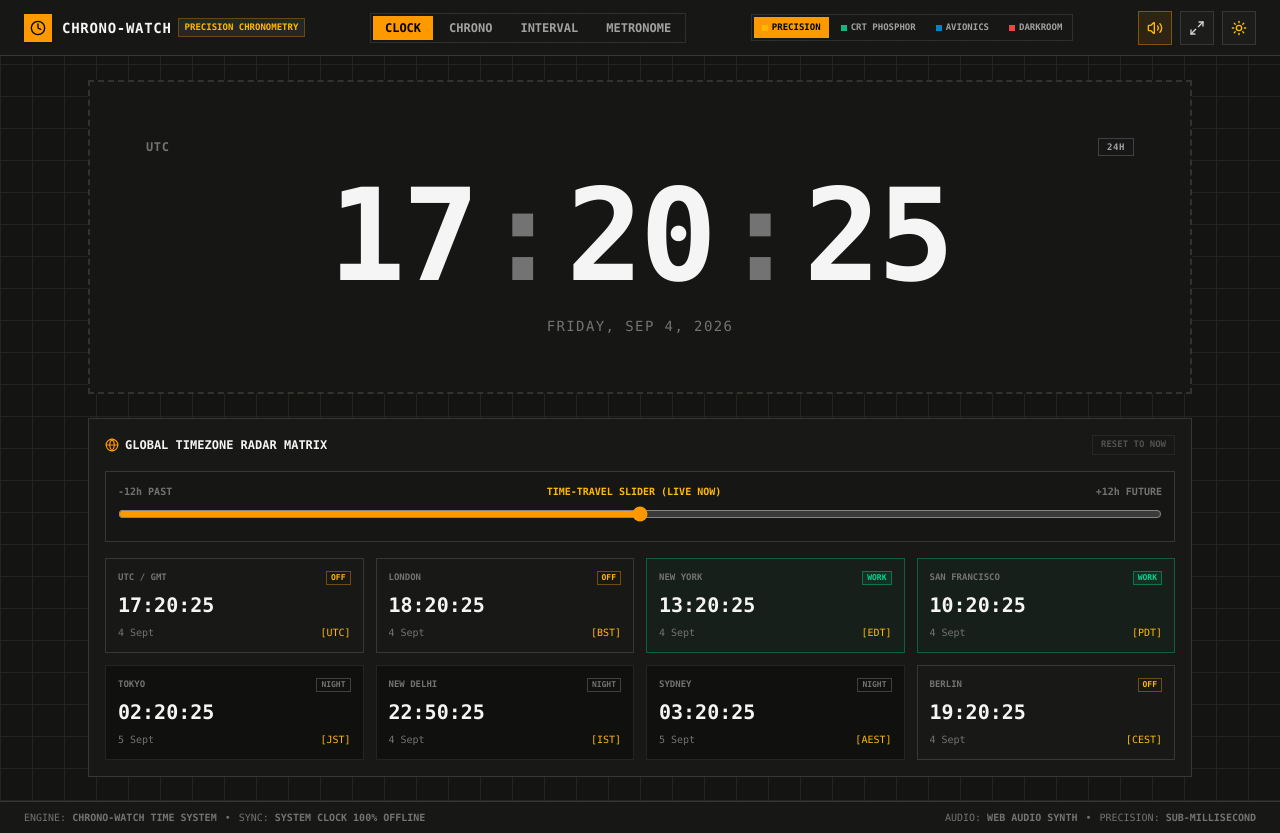
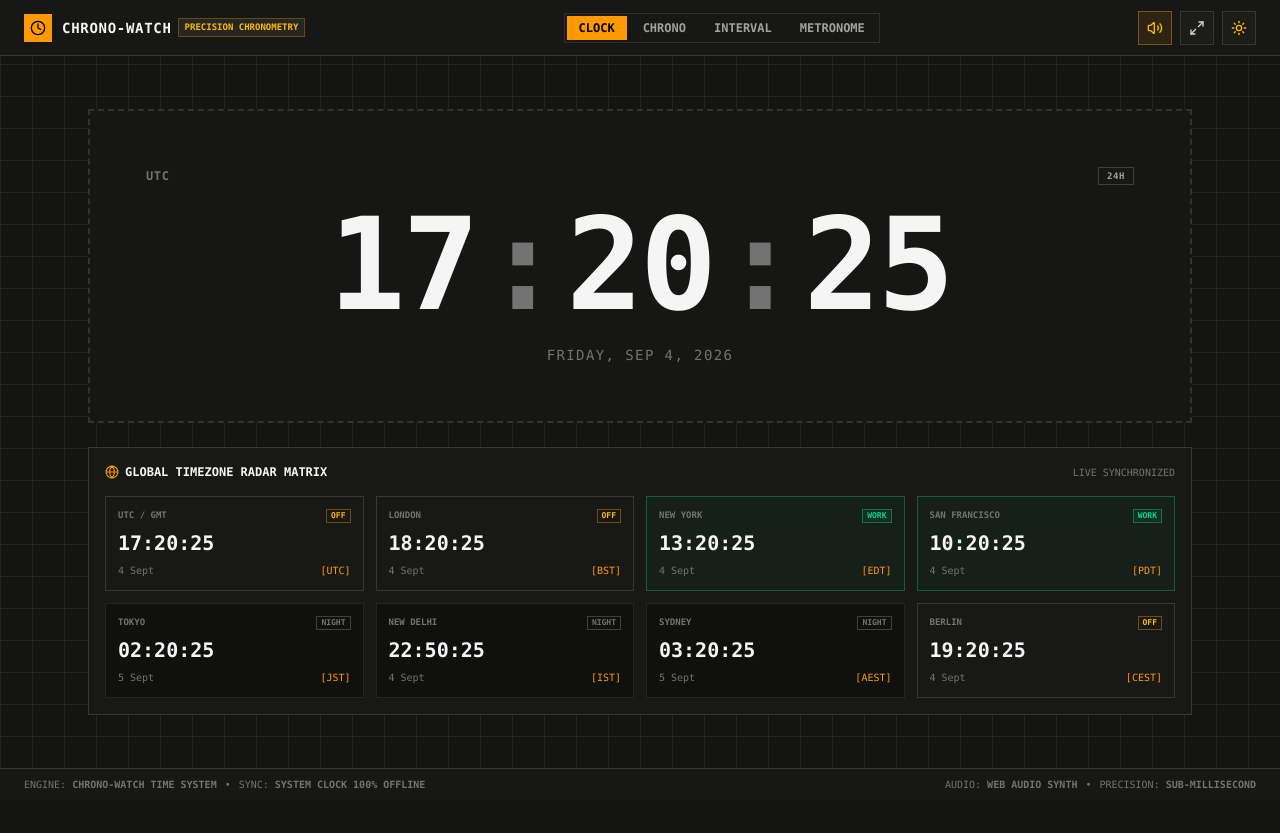
Before and after one commit to khokharsnehil45/chrono-watch, a Next.js app: page / in a window 1280 px wide. After the commit the page ends 800 px from the top, so only its background shows below. Built offline with nearby package versions, Linux system fonts and the light colour scheme.

Commit message:
feat: simplify watch UI, remove color palette selector and timezone slider

```diff
--- a/app/page.tsx
+++ b/app/page.tsx
@@ -45,63 +45,12 @@ const DEFAULT_ZONES: WorldZone[] = [
   { city: "BERLIN", tz: "Europe/Berlin", code: "CEST" },
 ];
 
-export type ColorSkin = "AMBER" | "MATRIX" | "AVIATION" | "NIGHT_RED";
-
-export const SKIN_CONFIG: Record<ColorSkin, {
-  name: string;
-  badge: string;
-  primaryHex: string;
-  accentClass: string;
-  borderHover: string;
-  textAccent: string;
-  bgAccent: string;
-}> = {
-  AMBER: {
-    name: "SWISS AMBER",
-    badge: "PRECISION",
-    primaryHex: "#ffb703",
-    accentClass: "text-amber-500",
-    borderHover: "hover:border-amber-500",
-    textAccent: "text-amber-400",
-    bgAccent: "bg-amber-500",
-  },
-  MATRIX: {
-    name: "RADAR GREEN",
-    badge: "CRT PHOSPHOR",
-    primaryHex: "#10b981",
-    accentClass: "text-emerald-500",
-    borderHover: "hover:border-emerald-500",
-    textAccent: "text-emerald-400",
-    bgAccent: "bg-emerald-500",
-  },
-  AVIATION: {
-    name: "COBALT SKY",
-    badge: "AVIONICS",
-    primaryHex: "#0284c7",
-    accentClass: "text-sky-500",
-    borderHover: "hover:border-sky-500",
-    textAccent: "text-sky-400",
-    bgAccent: "bg-sky-500",
-  },
-  NIGHT_RED: {
-    name: "MILITARY RED",
-    badge: "DARKROOM",
-    primaryHex: "#ef4444",
-    accentClass: "text-rose-500",
-    borderHover: "hover:border-rose-500",
-    textAccent: "text-rose-400",
-    bgAccent: "bg-rose-500",
-  },
-};
-
 export default function ChronoWatchCockpit() {
   const [theme, setTheme] = useState<"dark" | "light">("dark");
-  const [skin, setSkin] = useState<ColorSkin>("AMBER");
   const [activeMode, setActiveMode] = useState<Mode>("CLOCK");
   const [now, setNow] = useState<Date | null>(null);
   const [soundEnabled, setSoundEnabled] = useState<boolean>(true);
   const [is24Hour, setIs24Hour] = useState<boolean>(true);
-  const [tzOffsetHours, setTzOffsetHours] = useState<number>(0);
 
   // Stopwatch state
   const [chronoRunning, setChronoRunning] = useState<boolean>(false);
@@ -322,26 +271,7 @@ export default function ChronoWatchCockpit() {
           })}
         </div>
 
-        {/* Color Palette Skin Selector */}
-        <div className="flex items-center gap-1 border border-neutral-700/60 p-0.5">
-          {(["AMBER", "MATRIX", "AVIATION", "NIGHT_RED"] as ColorSkin[]).map((s) => {
-            const cfg = SKIN_CONFIG[s];
-            const isSel = skin === s;
-            return (
-              <button
-                key={s}
-                onClick={() => { setSkin(s); playBeep(700); }}
-                className={`px-2 py-1 text-[9px] font-black uppercase transition cursor-pointer flex items-center gap-1 ${
-                  isSel ? `${cfg.bgAccent} text-black font-black shadow-xs` : "text-neutral-400 hover:text-white"
-                }`}
-                title={cfg.name}
-              >
-                <span className="w-1.5 h-1.5" style={{ backgroundColor: cfg.primaryHex }}></span>
-                <span className="hidden lg:inline">{cfg.badge}</span>
-              </button>
-            );
-          })}
-        </div>
+
 
         <div className="flex items-center gap-2">
           <button
@@ -457,57 +387,16 @@ export default function ChronoWatchCockpit() {
 
             </div>
 
-            {/* Multi-Timezone Radar Grid & Time-Travel Slider */}
+            {/* Multi-Timezone Radar Grid */}
             <div className={`p-4 border ${theme === "dark" ? "border-[#383733] bg-[#181816]" : "border-[#d4d2c7] bg-white shadow-xs"} space-y-4`}>
 
-              {/* Header with Offset Readout */}
-              <div className="flex items-center justify-between flex-wrap gap-2">
+              {/* Header */}
+              <div className="flex items-center justify-between">
                 <div className={`text-xs font-black uppercase flex items-center gap-1.5 ${textPrimary}`}>
-                  <Globe className={`w-3.5 h-3.5 ${SKIN_CONFIG[skin].accentClass}`} />
+                  <Globe className="w-3.5 h-3.5 text-amber-500" />
                   GLOBAL TIMEZONE RADAR MATRIX
                 </div>
-
-                <div className="flex items-center gap-2">
-                  {tzOffsetHours !== 0 && (
-                    <span className={`text-[10px] font-mono font-bold px-2 py-0.5 border ${
-                      theme === "dark" ? "border-amber-500/40 bg-amber-500/10 text-amber-300" : "border-amber-400 bg-amber-100 text-amber-900"
-                    }`}>
-                      OFFSET: {tzOffsetHours > 0 ? `+${tzOffsetHours}h` : `${tzOffsetHours}h`}
-                    </span>
-                  )}
-                  <button
-                    onClick={() => { setTzOffsetHours(0); playBeep(440); }}
-                    disabled={tzOffsetHours === 0}
-                    className={`px-2 py-0.5 border text-[9px] font-bold uppercase transition cursor-pointer ${
-                      tzOffsetHours === 0
-                        ? "border-neutral-800 text-neutral-600 cursor-not-allowed"
-                        : theme === "dark" ? "border-[#383733] bg-[#262624] text-neutral-300 hover:text-white" : "border-neutral-300 bg-neutral-100 text-neutral-800"
-                    }`}
-                  >
-                    Reset to Now
-                  </button>
-                </div>
-              </div>
-
-              {/* Time Travel 24-Hour Offset Slider */}
-              <div className="space-y-1.5 p-3 border border-inherit bg-[#141412]/50">
-                <div className="flex items-center justify-between text-[10px] font-mono font-bold text-neutral-500">
-                  <span>-12h PAST</span>
-                  <span className={SKIN_CONFIG[skin].textAccent}>TIME-TRAVEL SLIDER ({tzOffsetHours === 0 ? "LIVE NOW" : `${tzOffsetHours > 0 ? "+" : ""}${tzOffsetHours}h SHIFT`})</span>
-                  <span>+12h FUTURE</span>
-                </div>
-                <input
-                  type="range"
-                  min={-12}
-                  max={12}
-                  step={1}
-                  value={tzOffsetHours}
-                  onChange={(e) => {
-                    setTzOffsetHours(Number(e.target.value));
-                    playBeep(600 + Number(e.target.value) * 20, 0.02);
-                  }}
-                  className="w-full accent-amber-500 cursor-pointer"
-                />
+                <span className="text-[10px] font-mono text-neutral-500">LIVE SYNCHRONIZED</span>
               </div>
 
               {/* World Cities Grid */}
@@ -520,11 +409,8 @@ export default function ChronoWatchCockpit() {
 
                   if (now) {
                     try {
-                      const targetMs = now.getTime() + tzOffsetHours * 3600 * 1000;
-                      const targetDate = new Date(targetMs);
-
-                      timeStr = targetDate.toLocaleTimeString("en-GB", { timeZone: zone.tz, hour12: false });
-                      dateStr = targetDate.toLocaleDateString("en-GB", { timeZone: zone.tz, month: "short", day: "numeric" });
+                      timeStr = now.toLocaleTimeString("en-GB", { timeZone: zone.tz, hour12: false });
+                      dateStr = now.toLocaleDateString("en-GB", { timeZone: zone.tz, month: "short", day: "numeric" });
 
                       const hours = parseInt(timeStr.split(":")[0], 10);
                       isWorkHours = hours >= 9 && hours < 17;
@@ -562,7 +448,7 @@ export default function ChronoWatchCockpit() {
 
                       <div className="flex items-center justify-between text-[10px] text-neutral-500 font-medium">
                         <span>{dateStr}</span>
-                        <span className={SKIN_CONFIG[skin].textAccent}>[{zone.code}]</span>
+                        <span className="text-amber-500">[{zone.code}]</span>
                       </div>
                     </div>
                   );
```
